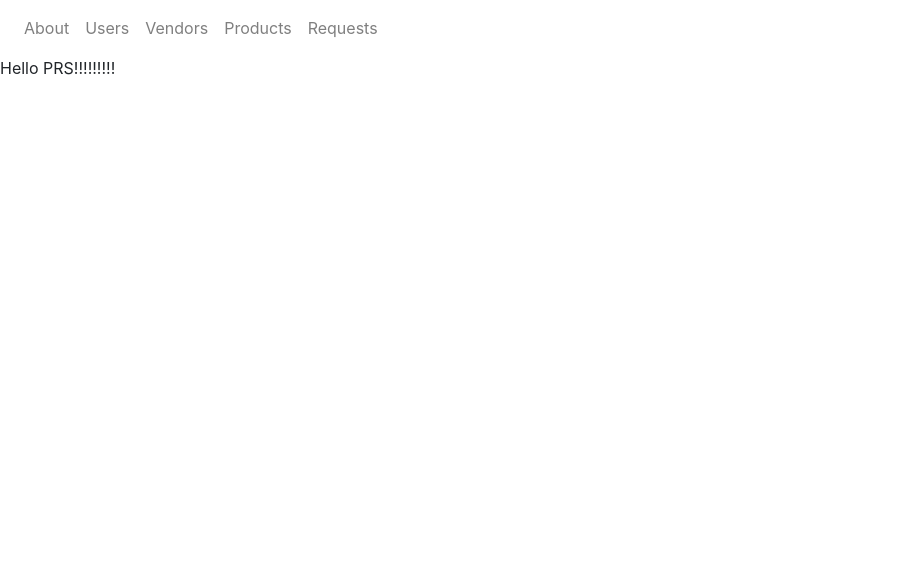
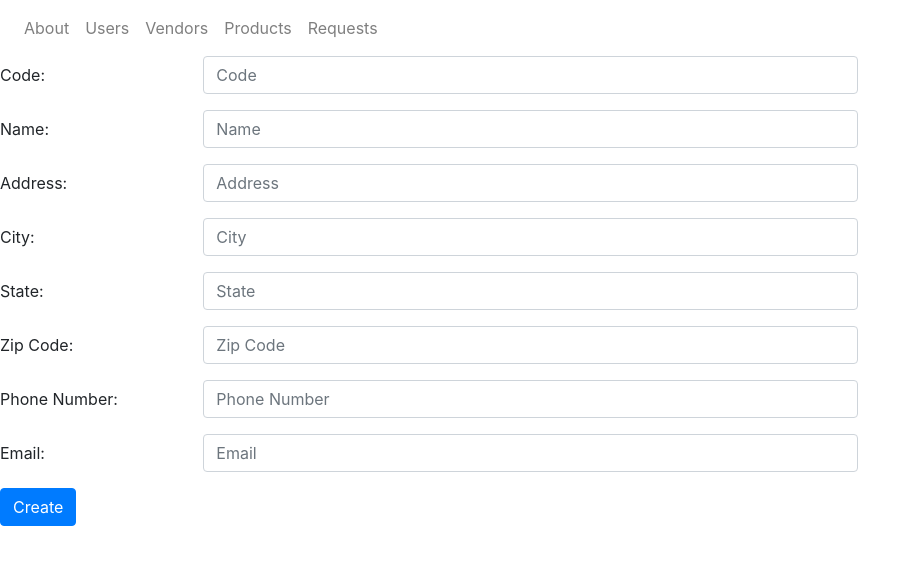
Before and after one commit to nickwlaw/prs-ng, an Angular app: page /vendor/create in a window 1280 px wide. Shown: the top 564 px of the page, without its empty margins (0-921 px from the left). Built offline with nearby package versions, Linux system fonts and the light colour scheme.

Commit message:
added vendor create component

```diff
--- a/src/app/app-routing.module.ts
+++ b/src/app/app-routing.module.ts
@@ -7,6 +7,7 @@
 import { UserCreateComponent } from './features/user-create/user-create.component';
 import { UserDetailComponent } from './features/user-detail/user-detail.component';
 import { UserListComponent } from './features/user-list/user-list.component';
+import { VendorCreateComponent } from './features/vendor-create/vendor-create.component';
 import { VendorDetailComponent } from './features/vendor-detail/vendor-detail.component';
 import { VendorListComponent } from './features/vendor-list/vendor-list.component';
 
@@ -17,6 +18,7 @@
   { path: 'user/create', component: UserCreateComponent },
   { path: 'vendor/list', component: VendorListComponent },
   { path: 'vendor/detail/:id', component: VendorDetailComponent },
+  { path: 'vendor/create', component: VendorCreateComponent },
   { path: 'product/list', component: ProductListComponent },
   { path: 'product/detail/:id', component: ProductDetailComponent },
   { path: 'request/list', component: RequestListComponent },
--- a/src/app/app.module.ts
+++ b/src/app/app.module.ts
@@ -16,6 +16,7 @@
 import { MenuComponent } from './core/menu/menu.component';
 import { RequestListComponent } from './features/request-list/request-list.component';
 import { UserCreateComponent } from './features/user-create/user-create.component';
+import { VendorCreateComponent } from './features/vendor-create/vendor-create.component';
 
 @NgModule({
   declarations: [
@@ -29,7 +30,8 @@
     ProductDetailComponent,
     MenuComponent,
     RequestListComponent,
-    UserCreateComponent
+    UserCreateComponent,
+    VendorCreateComponent
   ],
   imports: [
     BrowserModule,
--- /dev/null
+++ b/src/app/features/vendor-create/vendor-create.component.html
@@ -0,0 +1,45 @@
+<div class="form-group row">
+  <label class="col-form-label col-sm-2" for="code">Code:</label>
+  <input class="form-control col-sm-6" [(ngModel)]='vendor.code' type="text" name="Code" id="code" placeholder="Code">
+</div>
+
+<div class="form-group row">
+  <label class="col-form-label col-sm-2" for="name">Name:</label>
+  <input class="form-control col-sm-6" [(ngModel)]='vendor.name' type="text" name="Name" id="name" placeholder="Name">
+</div>
+
+<div class="form-group row">
+  <label class="col-form-label col-sm-2" for="address">Address:</label>
+  <input class="form-control col-sm-6" [(ngModel)]='vendor.address' type="text" name="Address" id="address"
+    placeholder="Address">
+</div>
+
+<div class="form-group row">
+  <label class="col-form-label col-sm-2" for="city">City:</label>
+  <input class="form-control col-sm-6" [(ngModel)]='vendor.city' type="text" name="City" id="city" placeholder="City">
+</div>
+
+<div class="form-group row">
+  <label class="col-form-label col-sm-2" for="state">State:</label>
+  <input class="form-control col-sm-6" [(ngModel)]='vendor.state' type="text" name="State" id="state"
+    placeholder="State">
+</div>
+
+<div class="form-group row">
+  <label class="col-form-label col-sm-2" for="zip">Zip Code:</label>
+  <input class="form-control col-sm-6" [(ngModel)]='vendor.zip' type="text" name="Zip" id="zip" placeholder="Zip Code">
+</div>
+
+<div class="form-group row">
+  <label class="col-form-label col-sm-2" for="phone">Phone Number:</label>
+  <input class="form-control col-sm-6" [(ngModel)]='vendor.phone' type="text" name="Phone" id="phone"
+    placeholder="Phone Number">
+</div>
+
+<div class="form-group row">
+  <label class="col-form-label col-sm-2" for="email">Email:</label>
+  <input class="form-control col-sm-6" [(ngModel)]='vendor.email' type="text" name="Email" id="email"
+    placeholder="Email">
+</div>
+
+<button type="button" class="btn btn-primary" (click)="createVendor()">Create</button>
--- /dev/null
+++ b/src/app/features/vendor-create/vendor-create.component.ts
@@ -0,0 +1,29 @@
+import { Component, OnInit } from '@angular/core';
+import { Router } from '@angular/router';
+import { Vendor } from 'src/app/models/vendor.model';
+import { VendorService } from 'src/app/services/vendor.service';
+
+@Component({
+  selector: 'app-vendor-create',
+  templateUrl: './vendor-create.component.html',
+  styleUrls: ['./vendor-create.component.css']
+})
+export class VendorCreateComponent implements OnInit {
+
+  vendor: Vendor = new Vendor()
+
+  constructor(private vendorService: VendorService, private router: Router) { }
+
+  ngOnInit(): void {
+  }
+
+  createVendor() {
+    this.vendorService.createVendor(this.vendor).subscribe(
+      data => {
+        console.log(data)
+        this.router.navigateByUrl('/vendor/list')
+      },
+      error => console.log(error)
+    )
+  }
+}
--- a/src/app/features/vendor-list/vendor-list.component.html
+++ b/src/app/features/vendor-list/vendor-list.component.html
@@ -1,3 +1,4 @@
+<button type="button" class="btn btn-primary" routerLink="/vendor/create">Add New Vendor</button>
 <table class="table table-striped">
   <thead>
     <tr>
--- a/src/app/services/vendor.service.ts
+++ b/src/app/services/vendor.service.ts
@@ -26,4 +26,9 @@
     let requestUrl = this.url + '/' + id
     return this.http.get<Vendor[]>(requestUrl)
   }
+
+  // http://localhost:8080/vendors"
+  createVendor(vendor: Vendor): Observable<Vendor[]> {
+    return this.http.post<Vendor[]>(this.url, vendor)
+  }
 }
```
Also changed, not shown: src/app/features/vendor-create/vendor-create.component.css (added).
